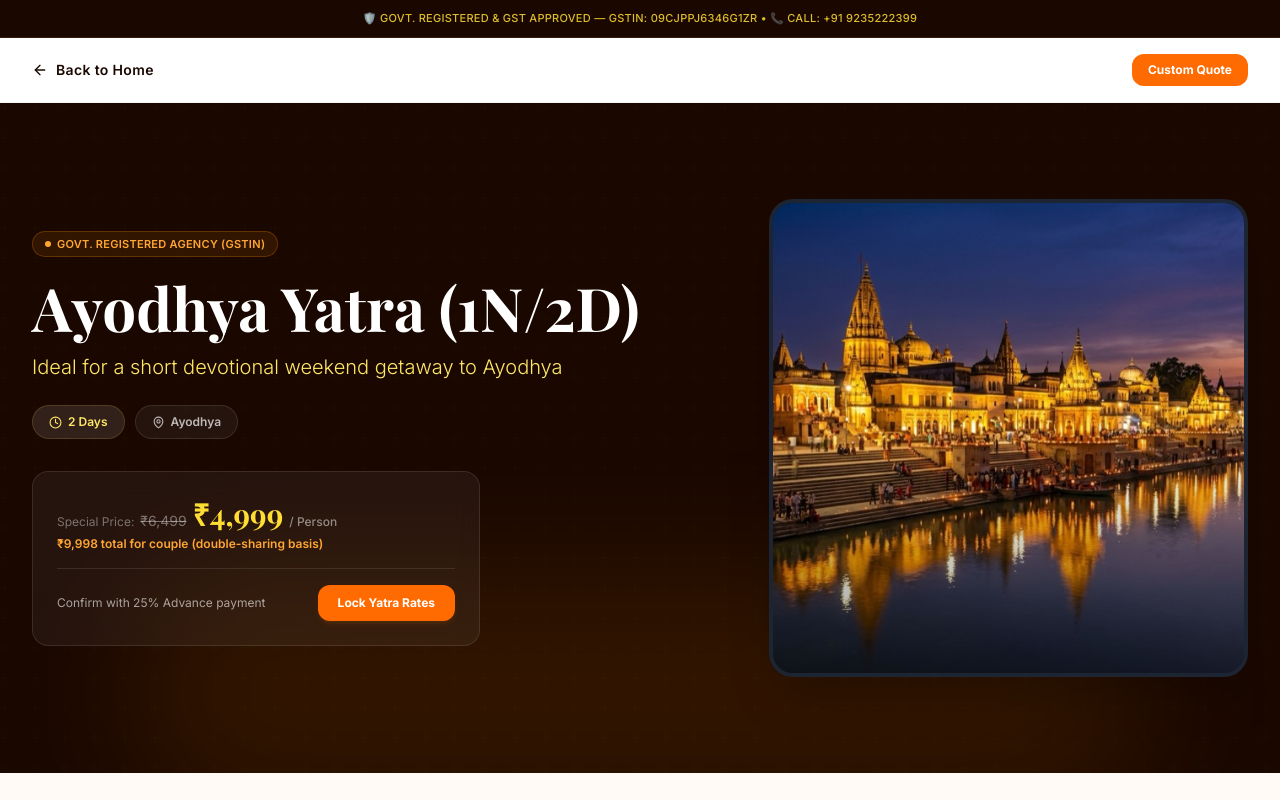
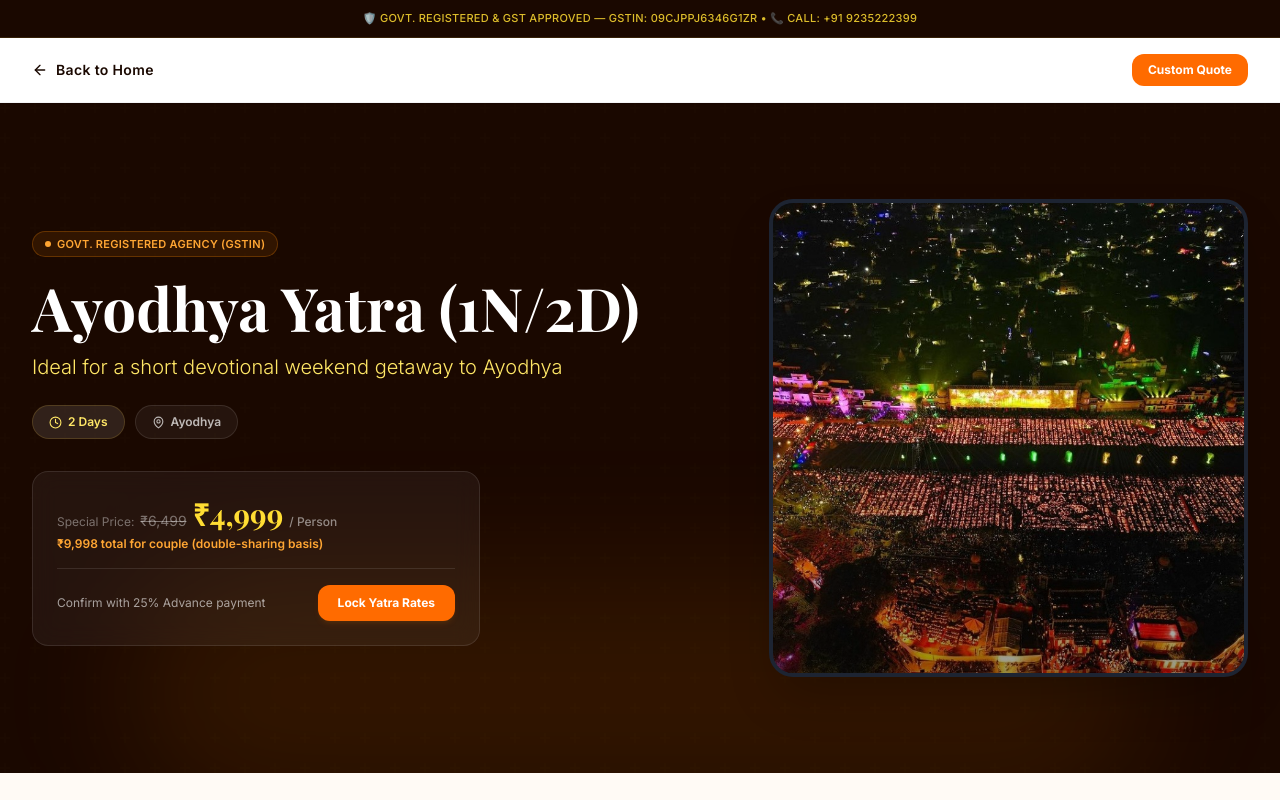
Before and after one commit to digitacurve/ayodhya-landing, a Next.js app: page /packages/ayodhya-1n2d in a window 1280 px wide. Shown: the top 800 px of the page. Built offline with nearby package versions, Linux system fonts and the light colour scheme.

Commit message:
Update package images with unique and relevant photos for each package

```diff
--- a/data/packagesData.ts
+++ b/data/packagesData.ts
@@ -91,7 +91,7 @@ export const packages: PackageItem[] = [
     cities: ["Ayodhya"],
     price: 9998,
     originalPrice: 12998,
-    image: "/places/ram-ki-paidi.jpg",
+    image: "/hero/ayodhya-deepotsav-aerial.jpg",
     popular: true,
     featured: true,
     ctaText: "Get Tour Details",
@@ -115,7 +115,7 @@ export const packages: PackageItem[] = [
     cities: ["Varanasi"],
     price: 9998,
     originalPrice: 12998,
-    image: "/places/ganga-aarti.jpg",
+    image: "/hero/ganga-aarti-priest.jpg",
     popular: false,
     featured: false,
     ctaText: "Get Tour Details",
@@ -139,7 +139,7 @@ export const packages: PackageItem[] = [
     cities: ["Varanasi", "Ayodhya"],
     price: 13998,
     originalPrice: 18998,
-    image: "/places/ganga-aarti.jpg",
+    image: "/hero/ganga-fireworks-cruise.jpg",
     popular: true,
     featured: true,
     ctaText: "Get Dev Diwali Itinerary",
@@ -213,7 +213,7 @@ export const packages: PackageItem[] = [
     cities: ["Ayodhya", "Varanasi"],
     price: 25998,
     originalPrice: 33998,
-    image: "/places/ganga-aarti.jpg",
+    image: "/places/sarnath-stupa.jpg",
     popular: true,
     featured: false,
     ctaText: "Get Full Itinerary",
@@ -239,7 +239,7 @@ export const packages: PackageItem[] = [
     cities: ["Ayodhya", "Prayagraj", "Varanasi"],
     price: 31998,
     originalPrice: 41998,
-    image: "/places/triveni-sangam.jpg",
+    image: "/places/ganga-aarti.jpg",
     popular: false,
     featured: true,
     ctaText: "Get Full Itinerary",
@@ -317,7 +317,7 @@ export const packages: PackageItem[] = [
     cities: ["Ayodhya", "Prayagraj", "Varanasi", "Chitrakoot"],
     price: 36998,
     originalPrice: 47998,
-    image: "/places/ram-mandir.jpg",
+    image: "/gallery/gallery-19.jpg",
     popular: false,
     featured: true,
     ctaText: "Talk To Tour Expert",
@@ -368,7 +368,7 @@ export const packages: PackageItem[] = [
     cities: ["Ayodhya", "Prayagraj", "Varanasi", "Lucknow", "Chitrakoot"],
     price: 42998,
     originalPrice: 54998,
-    image: "/places/ram-mandir.jpg",
+    image: "/gallery/gallery-29.jpg",
     popular: false,
     featured: true,
     ctaText: "Talk To Tour Expert",
```
